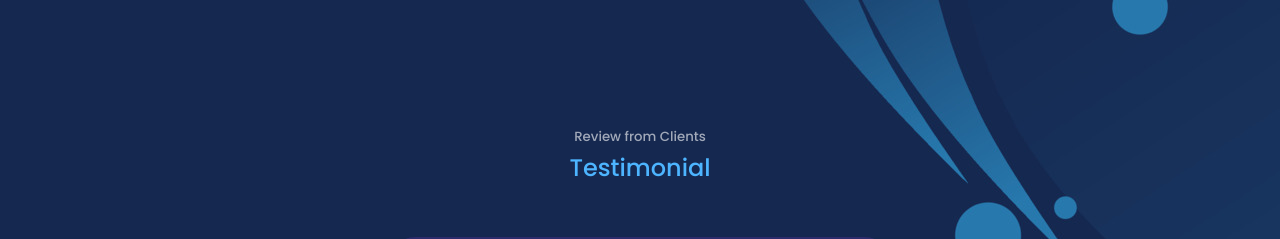
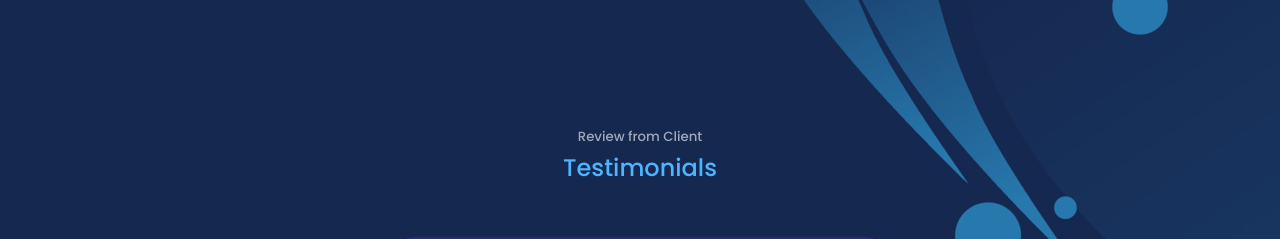
Before and after one commit to Eddysam2000/My-Portfolio, a React (Create React App) app: page / in a window 1280 px wide. Shown: the part 3980-4219 px from the top of the page. Built offline with nearby package versions, Linux system fonts and the light colour scheme.

Commit message:
header updated

```diff
--- a/src/components/testimonials/Testimonial.jsx
+++ b/src/components/testimonials/Testimonial.jsx
@@ -41,8 +41,8 @@ const data = [
 const Testimonial = () => {
   return (
     <section id='testimonials'>
-      <h5>Review from Clients</h5>
-      <h2>Testimonial</h2>
+      <h5>Review from Client</h5>
+      <h2>Testimonials</h2>
 
       <Swiper className="container testimonials_container"
       // install Swiper modules
```
